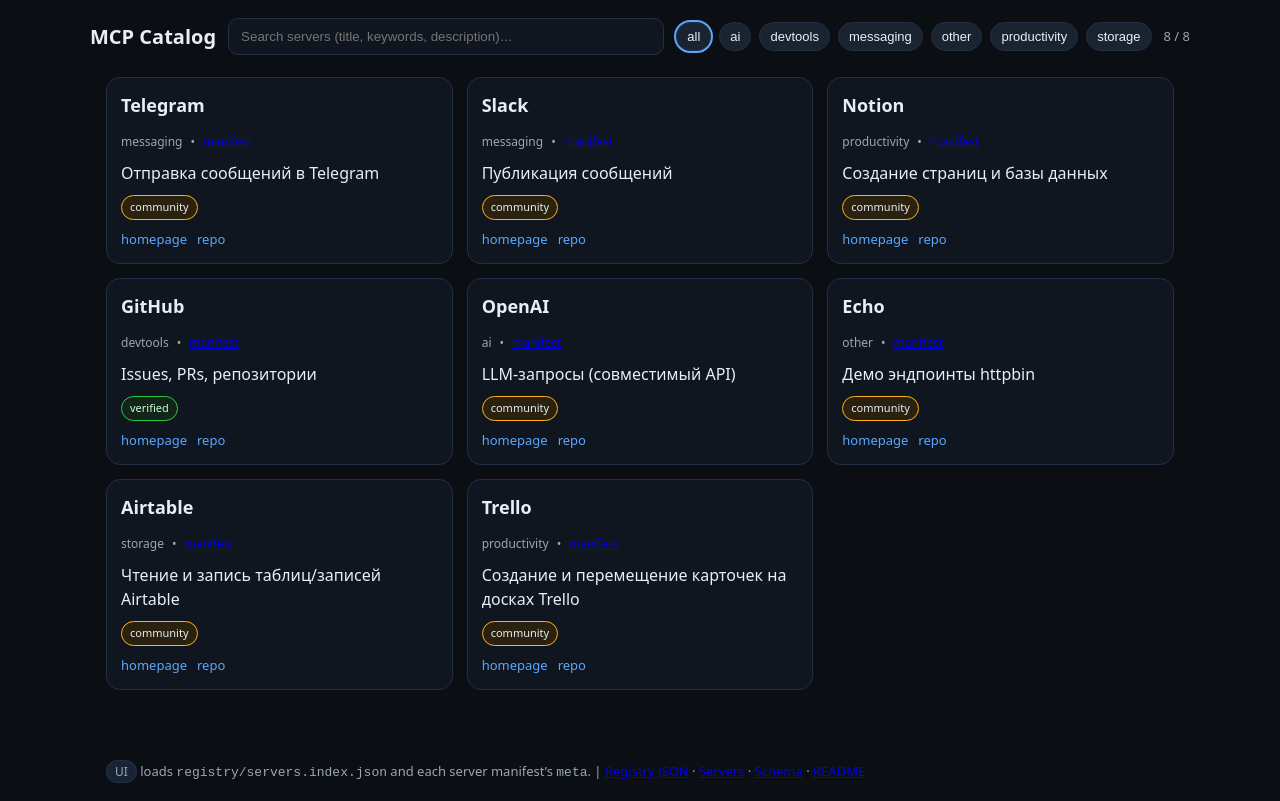
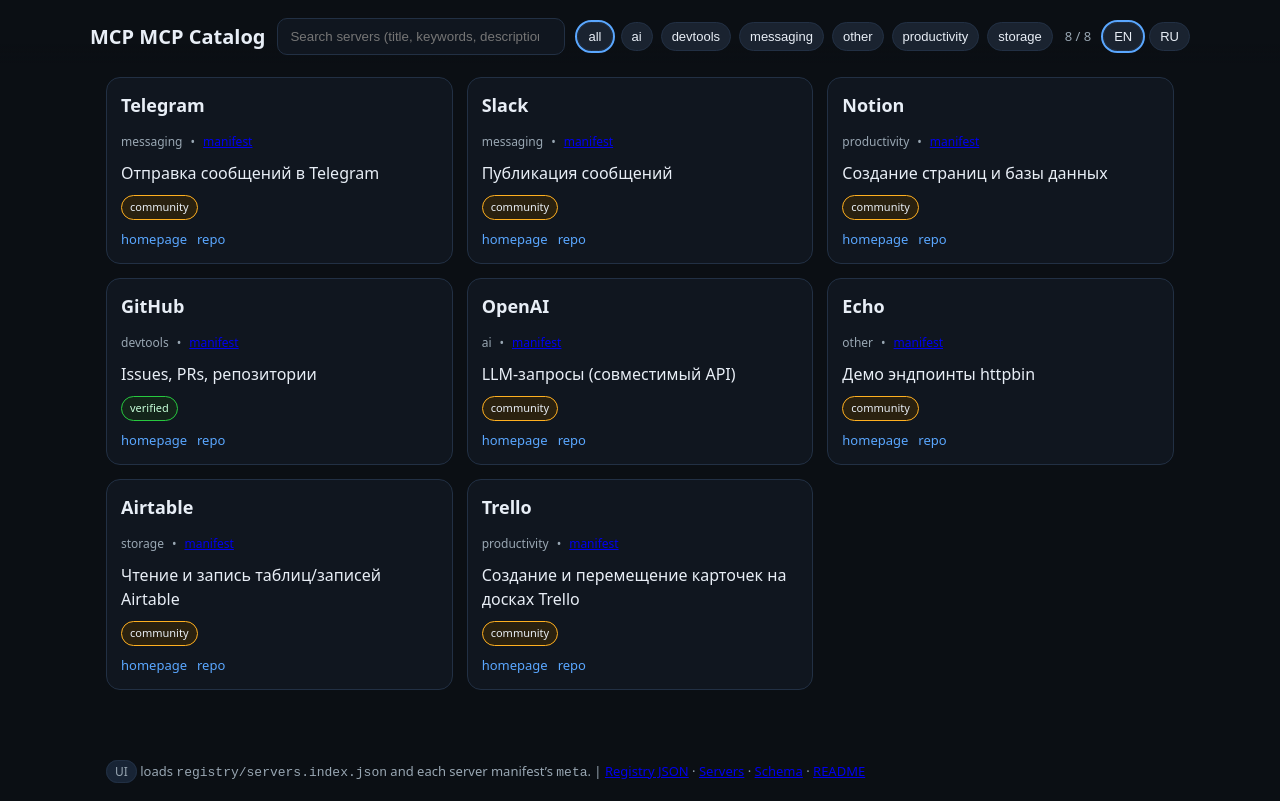
Before and after one commit to mcp-accelerator/MCP-Model-Context-Protocol-catalog, a plain HTML site: page site/index.html in a window 1280 px wide. Drawn offline with Linux system fonts and the light colour scheme.

Commit message:
feat(ui): disable auto-translate + RU/EN toggle; keep MCP acronym

```diff
--- a/site/index.html
+++ b/site/index.html
@@ -1,15 +1,20 @@
 <!doctype html>
-<html lang="en">
+<html lang="en" translate="no" class="notranslate">
 <head>
   <meta charset="utf-8" />
   <title>MCP Catalog · Directory</title>
   <meta name="viewport" content="width=device-width, initial-scale=1" />
+  <!-- запрет автоперевода браузерами -->
+  <meta name="google" content="notranslate">
   <style>
     :root{--bg:#0b0f14;--card:#10161f;--ink:#e8eef6;--muted:#99a7b3;--brand:#5aa7ff;--chip:#1a2330;--ok:#27c93f;--warn:#ffb020}
     *{box-sizing:border-box} body{margin:0;background:var(--bg);color:var(--ink);font:16px/1.5 system-ui,-apple-system,Segoe UI,Roboto,Ubuntu,Cantarell}
     header{position:sticky;top:0;background:linear-gradient(180deg,var(--bg) 70%,transparent);padding:18px 16px 8px;z-index:10}
     .bar{display:flex;gap:12px;flex-wrap:wrap;align-items:center;max-width:1100px;margin:0 auto}
-    .title{font-size:20px;font-weight:700;margin-right:auto}
+    .title{font-size:20px;font-weight:700;margin-right:auto;white-space:nowrap}
+    .lang{display:flex;gap:6px}
+    .lang button{background:var(--chip);border:1px solid #223044;color:var(--ink);padding:6px 10px;border-radius:999px;cursor:pointer;font-size:13px}
+    .lang button.active{outline:2px solid var(--brand)}
     input[type="search"]{flex:1;min-width:220px;background:var(--card);border:1px solid #223044;color:var(--ink);border-radius:10px;padding:10px 12px;outline:none}
     .chips{display:flex;gap:8px;flex-wrap:wrap}
     .chip{background:var(--chip);border:1px solid #223044;color:var(--ink);padding:6px 10px;border-radius:999px;cursor:pointer;font-size:13px}
@@ -29,15 +34,20 @@
     .empty{color:var(--muted);text-align:center;padding:32px}
     footer{max-width:1100px;margin:0 auto;padding:18px 16px;color:var(--muted);font-size:13px}
     .pill{padding:2px 8px;border-radius:999px;background:#182435;border:1px solid #223044;font-size:12px}
+    .notranslate{unicode-bidi: plaintext;}
   </style>
 </head>
-<body>
+<body class="notranslate">
   <header>
     <div class="bar">
-      <div class="title">MCP Catalog</div>
+      <div class="title"><span class="notranslate">MCP</span> Catalog</div>
       <input id="q" type="search" placeholder="Search servers (title, keywords, description)…" />
       <div id="chips" class="chips"></div>
       <div id="count" class="count"></div>
+      <div class="lang">
+        <button id="lang-en" class="active">EN</button>
+        <button id="lang-ru">RU</button>
+      </div>
     </div>
   </header>
 
@@ -55,38 +65,164 @@
   </footer>
 
   <script>
-    const BASE = location.pathname.replace(/\/site\/.*$/, '/');
-    const REGISTRY_URL = BASE + 'registry/servers.index.json';
+    // --- i18n strings (EN/RU) ---
+    const STR = {
+      en: {
+        title: 'MCP Catalog',
+        searchPh: 'Search servers (title, keywords, description)…',
+        all: 'all',
+        shown: (a,b)=>`${a} / ${b}`,
+        manifest: 'manifest',
+        homepage: 'homepage',
+        repo: 'repo',
+        nothing: 'Nothing found. Try another query or clear filters.',
+        footer: { ui: 'UI', registry: 'Registry JSON', servers: 'Servers', schema: 'Schema' }
+      },
+      ru: {
+        title: 'Каталог MCP',
+        searchPh: 'Поиск серверов (название, ключевые слова, описание)…',
+        all: 'все',
+        shown: (a,b)=>`Показано ${a} из ${b}`,
+        manifest: 'манифест',
+        homepage: 'сайт',
+        repo: 'репозиторий',
+        nothing: 'Ничего не найдено. Измените запрос или очистите фильтры.',
+        footer: { ui: 'UI', registry: 'Реестр JSON', servers: 'Серверы', schema: 'Схема' }
+      }
+    };
 
-    const state = { q:'', cat:'all', items:[], cats:[] };
+    // persist lang in URL (?lang=en|ru)
+    const urlParams = new URLSearchParams(location.search);
+    let LANG = (urlParams.get('lang')||'en').toLowerCase();
+    if (!['en','ru'].includes(LANG)) LANG='en';
 
     const els = {
+      title: document.querySelector('.title'),
       q: document.getElementById('q'),
       chips: document.getElementById('chips'),
       grid: document.getElementById('grid'),
       empty: document.getElementById('empty'),
       count: document.getElementById('count'),
+      langEn: document.getElementById('lang-en'),
+      langRu: document.getElementById('lang-ru'),
+      footer: document.querySelector('footer')
     };
 
-    const escapeHTML = s => s.replace(/[&<>"']/g, m => ({'&':'&amp;','<':'&lt;','>':'&gt;','"':'&quot;',"'":'&#039;'}[m]));
+    function setLang(l){
+      LANG=l;
+      const p=new URLSearchParams(location.search);
+      p.set('lang', l);
+      history.replaceState(null,'',location.pathname+'?'+p.toString());
+      renderStaticText();
+      render(); // re-render cards with localized labels
+      els.langEn.classList.toggle('active', l==='en');
+      els.langRu.classList.toggle('active', l==='ru');
+      document.documentElement.lang = l;
+    }
+
+    els.langEn.onclick=()=>setLang('en');
+    els.langRu.onclick=()=>setLang('ru');
+
+    const escapeHTML = s => (s||'').toString().replace(/[&<>"']/g, m => ({'&':'&amp;','<':'&lt;','>':'&gt;','"':'&quot;',"'":'&#039;'}[m]));
+
+    const BASE = location.pathname.replace(/\/site\/.*$/, '/');
+    const REGISTRY_URL = BASE + 'registry/servers.index.json';
+    const state = { q:'', cat:'all', items:[], cats:[] };
+
+    function renderStaticText(){
+      const T=STR[LANG];
+      els.title.innerHTML = `<span class="notranslate">MCP</span> ${escapeHTML(T.title.replace(/^Каталог MCP$/,'Каталог MCP'))}`;
+      els.q.placeholder = T.searchPh;
+      // footer links (labels only)
+      els.footer.innerHTML =
+        `<span class="pill">UI</span> ${LANG==='ru'?'загружает':'loads'} <code>registry/servers.index.json</code> ${LANG==='ru'?'и':''} ${LANG==='ru'?'meta каждого манифеста':'and each server manifest’s <code>meta</code>'}. |
+         <a href="../registry/servers.index.json">${STR[LANG].footer.registry}</a> ·
+         <a href="../servers/">${STR[LANG].footer.servers}</a> ·
+         <a href="../schema/">${STR[LANG].footer.schema}</a> ·
+         <a href="../README.md">README</a>`;
+      document.getElementById('empty').textContent = STR[LANG].nothing;
+    }
+
+    function readQueryParams() {
+      const p = new URLSearchParams(location.search);
+      const cat = p.get('cat'); const q = p.get('q');
+      if (cat) state.cat = cat;
+      if (q) { state.q = q; els.q.value = q; }
+    }
+    function writeQueryParams() {
+      const p = new URLSearchParams(location.search);
+      p.set('lang', LANG);
+      if (state.cat && state.cat!=='all') p.set('cat', state.cat); else p.delete('cat');
+      if (state.q) p.set('q', state.q); else p.delete('q');
+      history.replaceState(null,'',location.pathname+(p.toString()?('?'+p.toString()):''));
+    }
+
+    function renderFilters() {
+      els.chips.innerHTML = '';
+      const cats = state.cats;
+      cats.forEach(cat => {
+        const b = document.createElement('button');
+        b.className = 'chip' + (state.cat===cat ? ' active' : '');
+        b.textContent = (cat==='all' ? STR[LANG].all : cat);
+        b.onclick = () => { state.cat = cat; writeQueryParams(); render(); };
+        els.chips.appendChild(b);
+      });
+      els.q.oninput = (e) => { state.q = e.target.value.trim().toLowerCase(); writeQueryParams(); render(); };
+    }
+
+    function filterItems() {
+      return state.items.filter(x => {
+        const byCat = state.cat==='all' || x.category===state.cat;
+        if (!state.q) return byCat;
+        const hay = (x.title+' '+x.description+' '+(x.keywords||'')+' '+x.name).toLowerCase();
+        return byCat && hay.includes(state.q);
+      });
+    }
+
+    function render() {
+      const T=STR[LANG];
+      const items = filterItems();
+      els.count.textContent = T.shown(items.length, state.items.length);
+      els.grid.innerHTML = '';
+      els.empty.hidden = items.length !== 0;
+
+      for (const x of items) {
+        const card = document.createElement('div');
+        card.className = 'card';
+        card.innerHTML = `
+          <h3 class="notranslate">${escapeHTML(x.title)}</h3>
+          <div class="meta">
+            <span>${escapeHTML(x.category)}</span>
+            <span>•</span>
+            <a class="links" href="../${encodeURI(x.path)}" target="_blank" rel="noopener">${escapeHTML(T.manifest)}</a>
+          </div>
+          <div>${escapeHTML(x.description || '')}</div>
+          <div class="badges">
+            ${(Array.isArray(x.badges)?x.badges:[]).map(b => `<span class="badge ${b} notranslate">${escapeHTML(b)}</span>`).join('')}
+          </div>
+          <div class="links">
+            ${x.homepage ? `<a class="notranslate" href="${escapeHTML(x.homepage)}" target="_blank" rel="noopener">${escapeHTML(T.homepage)}</a>` : ''}
+            ${x.repo ? `<a class="notranslate" href="${escapeHTML(x.repo)}" target="_blank" rel="noopener">${escapeHTML(T.repo)}</a>` : ''}
+          </div>
+        `;
+        els.grid.appendChild(card);
+      }
+    }
 
     async function loadRegistry() {
       const res = await fetch(REGISTRY_URL, {cache:'no-store'});
-      if (!res.ok) throw new Error('Registry load failed');
       const index = await res.json();
 
-      // Derive unique categories
-      const cats = Array.from(new Set(index.map(x => x.category))).sort();
-      state.cats = ['all', ...cats];
+      // categories from index
+      state.cats = ['all', ...Array.from(new Set(index.map(x => x.category))).sort()];
 
-      // Load minimal meta for each server (title/desc/badges/homepage/repo)
+      // minimal meta fetch
       state.items = await Promise.all(index.map(async item => {
         const url = BASE + item.path;
         try {
           const r = await fetch(url, {cache:'no-store'});
           const manifest = r.ok ? await r.json() : {};
           const meta = manifest.meta || {};
-          const keywords = (meta.keywords || []).map(String).join(' ');
           return {
             name: item.name,
             category: item.category,
@@ -96,86 +232,23 @@
             title: meta.title || item.name,
             description: meta.description || '',
             badges: Array.isArray(meta.badges) ? meta.badges : [],
-            keywords
+            keywords: (meta.keywords || []).map(String).join(' ')
           };
         } catch {
           return { name:item.name, category:item.category, path:item.path, title:item.name, description:'', badges:[], keywords:'' };
         }
       }));
 
+      renderStaticText();
       renderFilters();
       readQueryParams();
       render();
     }
 
-    function renderFilters() {
-      els.chips.innerHTML = '';
-      state.cats.forEach(cat => {
-        const b = document.createElement('button');
-        b.className = 'chip' + (state.cat===cat ? ' active' : '');
-        b.textContent = cat;
-        b.onclick = () => { state.cat = cat; writeQueryParams(); render(); };
-        els.chips.appendChild(b);
-      });
-      els.q.oninput = (e) => { state.q = e.target.value.trim().toLowerCase(); writeQueryParams(); render(); };
-    }
-
-    function filterItems() {
-      return state.items.filter(x => {
-        const byCat = state.cat==='all' || x.category===state.cat;
-        const q = state.q;
-        if (!q) return byCat;
-        const hay = (x.title+' '+x.description+' '+x.keywords+' '+x.name).toLowerCase();
-        return byCat && hay.includes(q);
-      });
-    }
-
-    function render() {
-      const items = filterItems();
-      els.count.textContent = `${items.length} / ${state.items.length}`;
-      els.grid.innerHTML = '';
-      els.empty.hidden = items.length !== 0;
-
-      for (const x of items) {
-        const card = document.createElement('div');
-        card.className = 'card';
-        card.innerHTML = `
-          <h3>${escapeHTML(x.title)}</h3>
-          <div class="meta">
-            <span>${escapeHTML(x.category)}</span>
-            <span>•</span>
-            <a class="links" href="../${encodeURI(x.path)}" target="_blank" rel="noopener">manifest</a>
-          </div>
-          <div>${escapeHTML(x.description || '')}</div>
-          <div class="badges">
-            ${x.badges.map(b => `<span class="badge ${b}">${escapeHTML(b)}</span>`).join('')}
-          </div>
-          <div class="links">
-            ${x.homepage ? `<a href="${escapeHTML(x.homepage)}" target="_blank" rel="noopener">homepage</a>` : ''}
-            ${x.repo ? `<a href="${escapeHTML(x.repo)}" target="_blank" rel="noopener">repo</a>` : ''}
-          </div>
-        `;
-        els.grid.appendChild(card);
-      }
-    }
-
-    function readQueryParams() {
-      const p = new URLSearchParams(location.search);
-      const cat = p.get('cat'); const q = p.get('q');
-      if (cat && state.cats.includes(cat)) state.cat = cat;
-      if (q) { state.q = q; els.q.value = q; }
-    }
-    function writeQueryParams() {
-      const p = new URLSearchParams();
-      if (state.cat && state.cat!=='all') p.set('cat', state.cat);
-      if (state.q) p.set('q', state.q);
-      const url = location.pathname + (p.toString()?('?'+p.toString()):'');
-      history.replaceState(null, '', url);
-    }
-
+    // init
+    renderStaticText();
     loadRegistry().catch(err => {
-      els.grid.innerHTML = '';
-      els.empty.hidden = false; els.empty.textContent = 'Failed to load registry.';
+      els.grid.innerHTML=''; els.empty.hidden=false; els.empty.textContent = STR[LANG].nothing;
       console.error(err);
     });
   </script>
```
